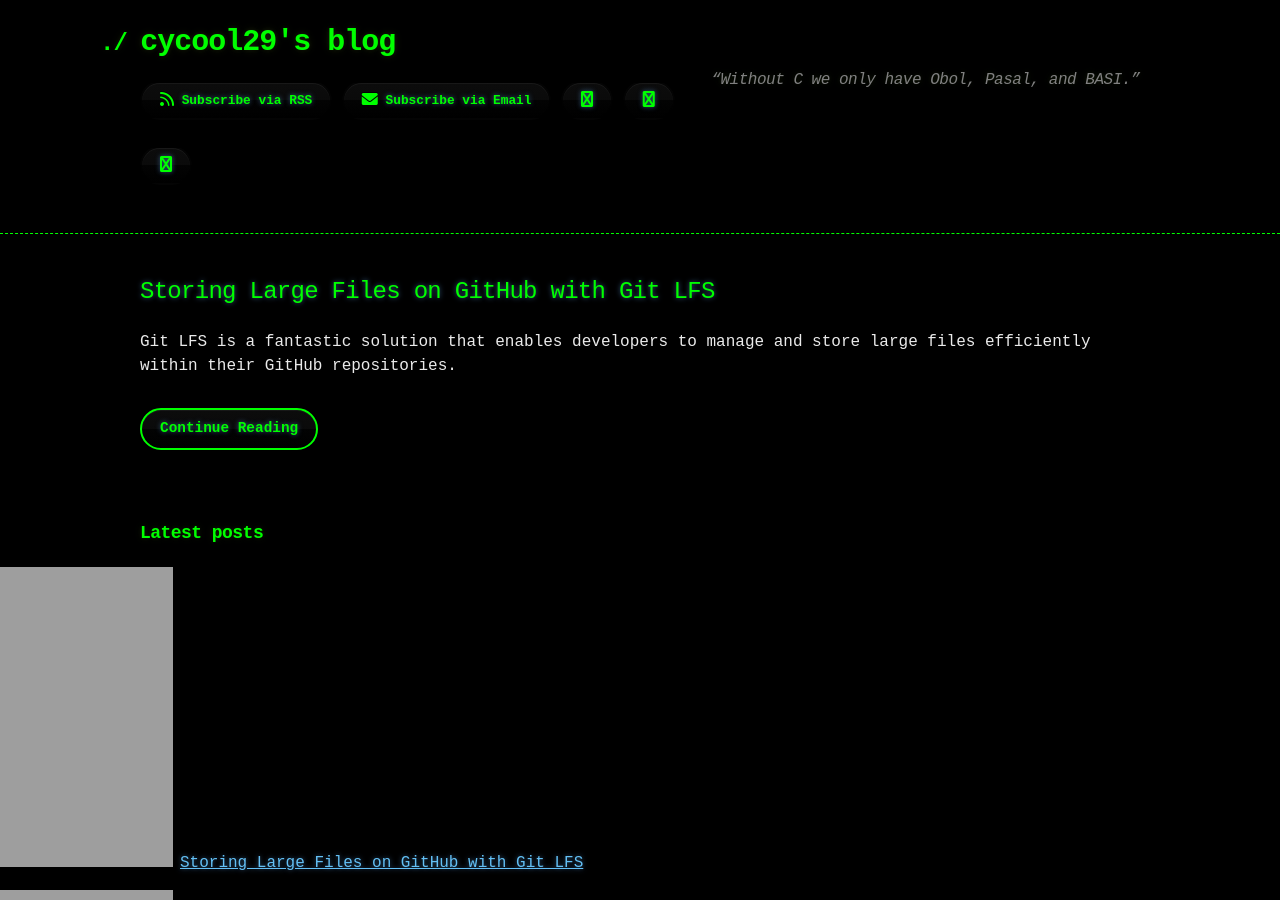
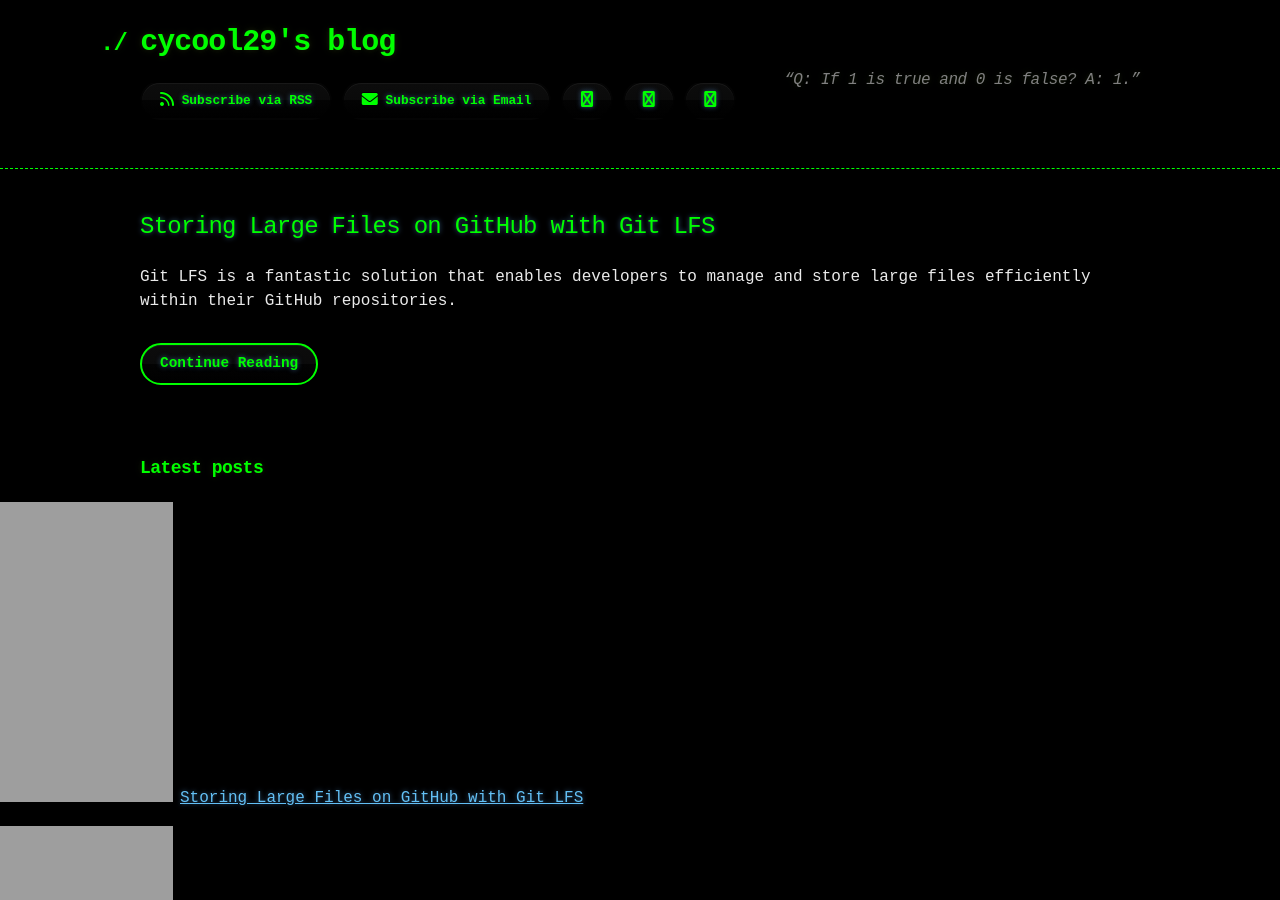
Before and after one commit to cycool29/cycool29.github.io, a Jekyll site: the page built from index.md, in a window 1280 px wide and 900 px high. Built offline with Jekyll 4.4.1, drawn with Linux system fonts in a browser that asks for light colours; a style sheet for code colours, icons or effects is not loaded.

Commit message:
Update quotes

```diff
--- a/_config.yml
+++ b/_config.yml
@@ -1,5 +1,5 @@
 title: cycool29's blog
-description: "“Without C we only have Obol, Pasal, and BASI.” "
+description: "“Q: If 1 is true and 0 is false? A: 1.” "
 bio: A high school student. Intermediate in Python, Git, Bash. Learning JavaScript. He/Him. "
 author: cycool29
 url: https://cycool29.github.io
```
